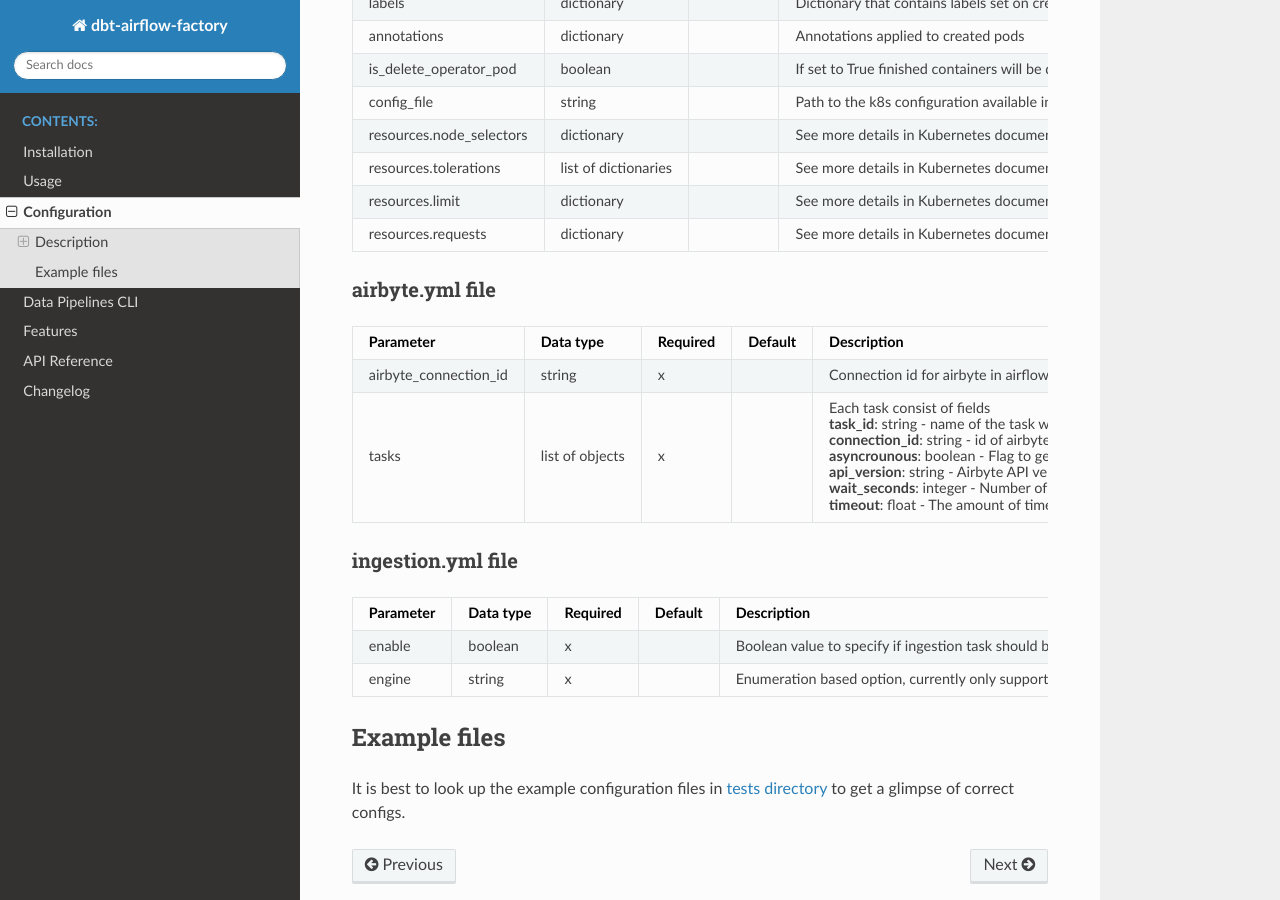
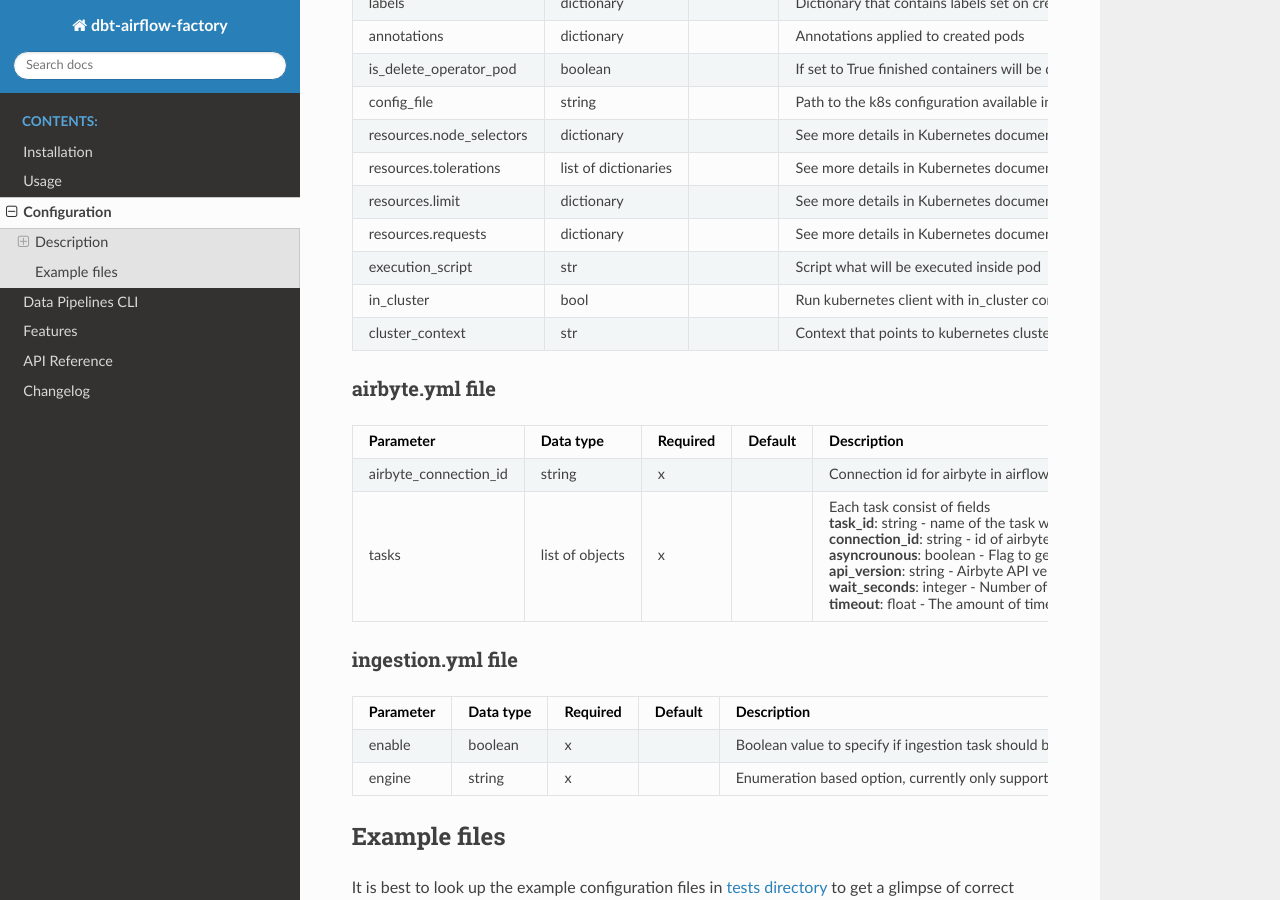
Before and after one commit to getindata/dbt-airflow-factory, a Sphinx documentation site: the page built from docs/configuration.rst, in a window 1280 px wide and 900 px high, scrolled down 1352 px. Built offline with Sphinx 7.4.7 and the Read the Docs theme 2.0.0, drawn with Linux system fonts in a browser that asks for light colours; pages that are not in the unit, such as notebooks, are missing from menus.

Commit message:
chore(docs): add new params

```diff
--- a/docs/configuration.rst
+++ b/docs/configuration.rst
@@ -177,7 +177,18 @@ k8s.yml file
      - dictionary
      -
      - See more details in Kubernetes documentation: https://kubernetes.io/docs/concepts/configuration/manage-resources-containers/
-
+   * - execution_script
+     - str
+     -
+     - Script what will be executed inside pod
+   * - in_cluster
+     - bool
+     -
+     - Run kubernetes client with in_cluster configuration
+   * - cluster_context
+     - str
+     -
+     - Context that points to kubernetes cluster, ignored when in_cluster is True. If None, current-context is used.
 
 airbyte.yml file
 ~~~~~~~~~~~~~~~~~~~~~~~
```
